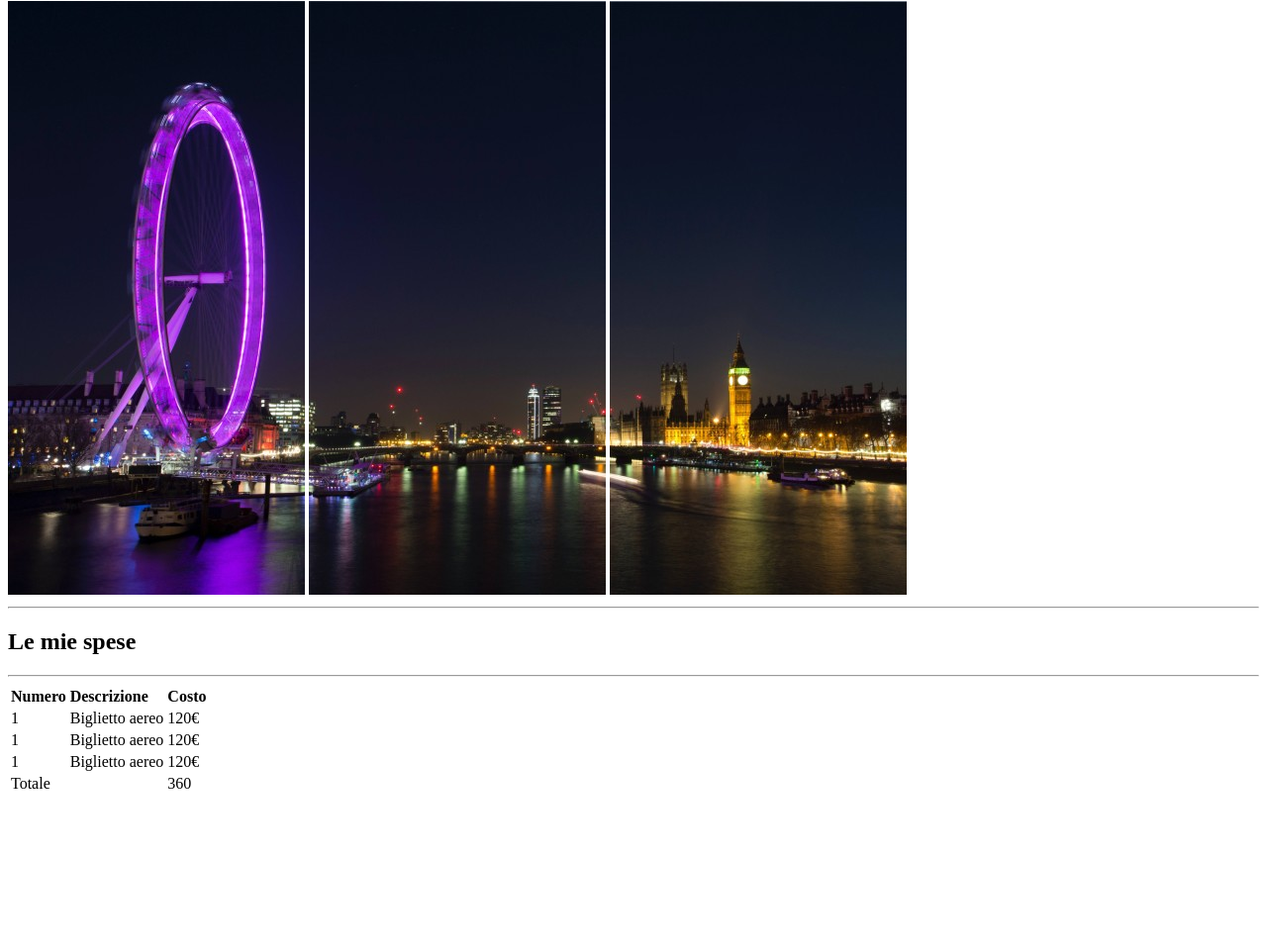
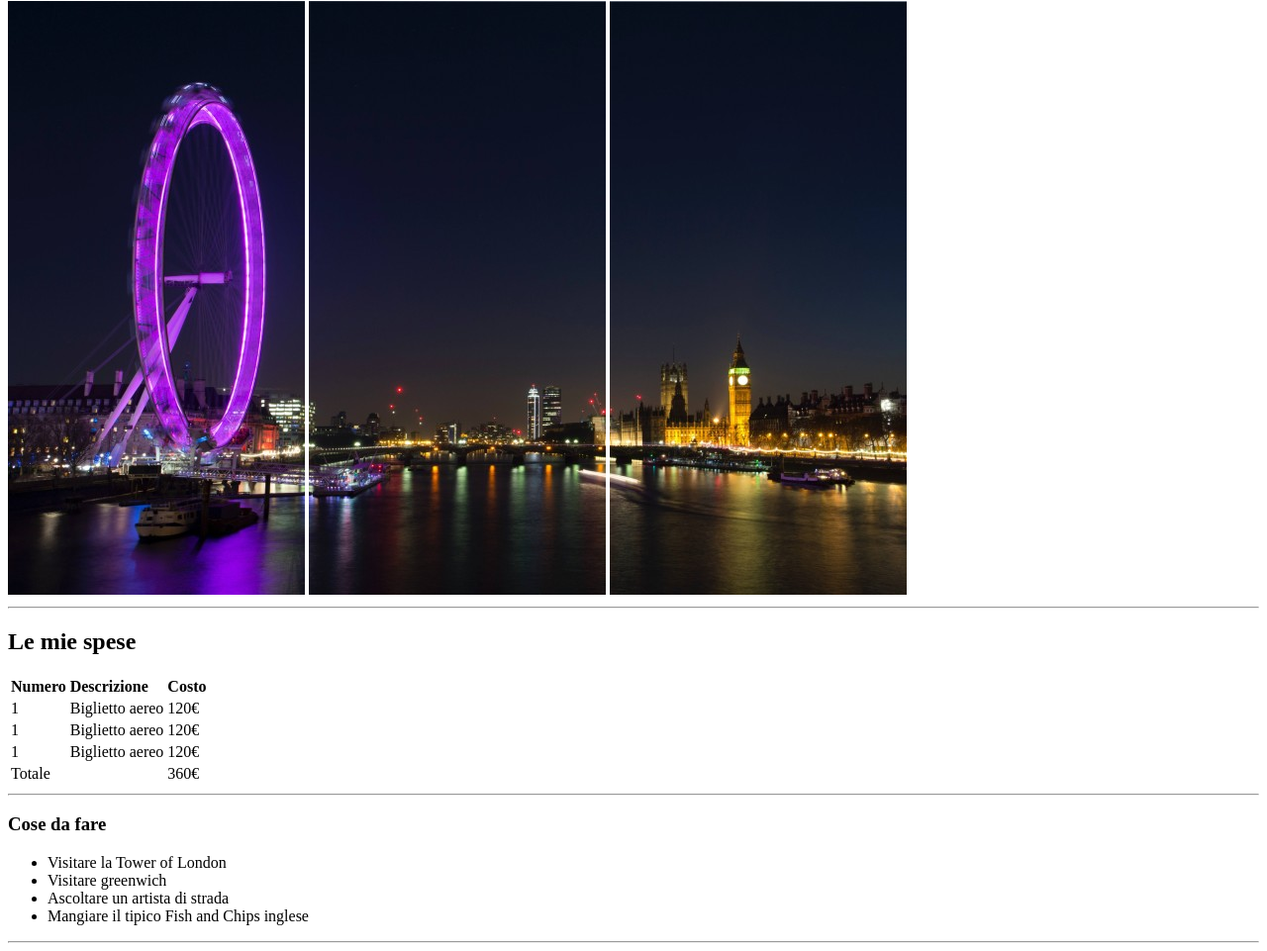
Before and after one commit to Rorins/html-london-trip, a plain HTML site: page html-london-trip/index.html in a window 1280 px wide. Shown: the part 79-1040 px from the top of the page at 99% size. Before the commit the page ends 891 px from the top, so only its background shows below. Drawn offline with Linux system fonts and the light colour scheme.

Commit message:
Added Cose da fare Section

```diff
--- a/html-london-trip/index.html
+++ b/html-london-trip/index.html
@@ -15,7 +15,6 @@
       <img src="./img/pexels-bill-emrich-230794-0.jpg" alt="" />
       <img src="./img/pexels-bill-emrich-230794-1.jpg" alt="" />
       <img src="./img/pexels-bill-emrich-230794-2.jpg" alt="" />
-
     </header>
 
     <hr />
@@ -52,15 +51,28 @@
         </tbody>
 
         <tfoot>
-        <tr>
-          <td>Totale</td>
-          <td></td>
-          <td>360</td>
+          <tr>
+            <td>Totale</td>
+            <td></td>
+            <td>360€</td>
+          </tr>
         </tfoot>
-        </tr>
-
-          <hr />
       </table>
     </section>
+
+    <hr />
+
+    <!--Cosa fare-->
+    <section>
+      <h3>Cose da fare</h3>
+      <ul>
+        <li>Visitare la Tower of London</li>
+        <li>Visitare greenwich</li>
+        <li>Ascoltare un artista di strada</li>
+        <li>Mangiare il tipico Fish and Chips inglese</li>
+      </ul>
+    </section>
+
+    <hr />
   </body>
 </html>
```
